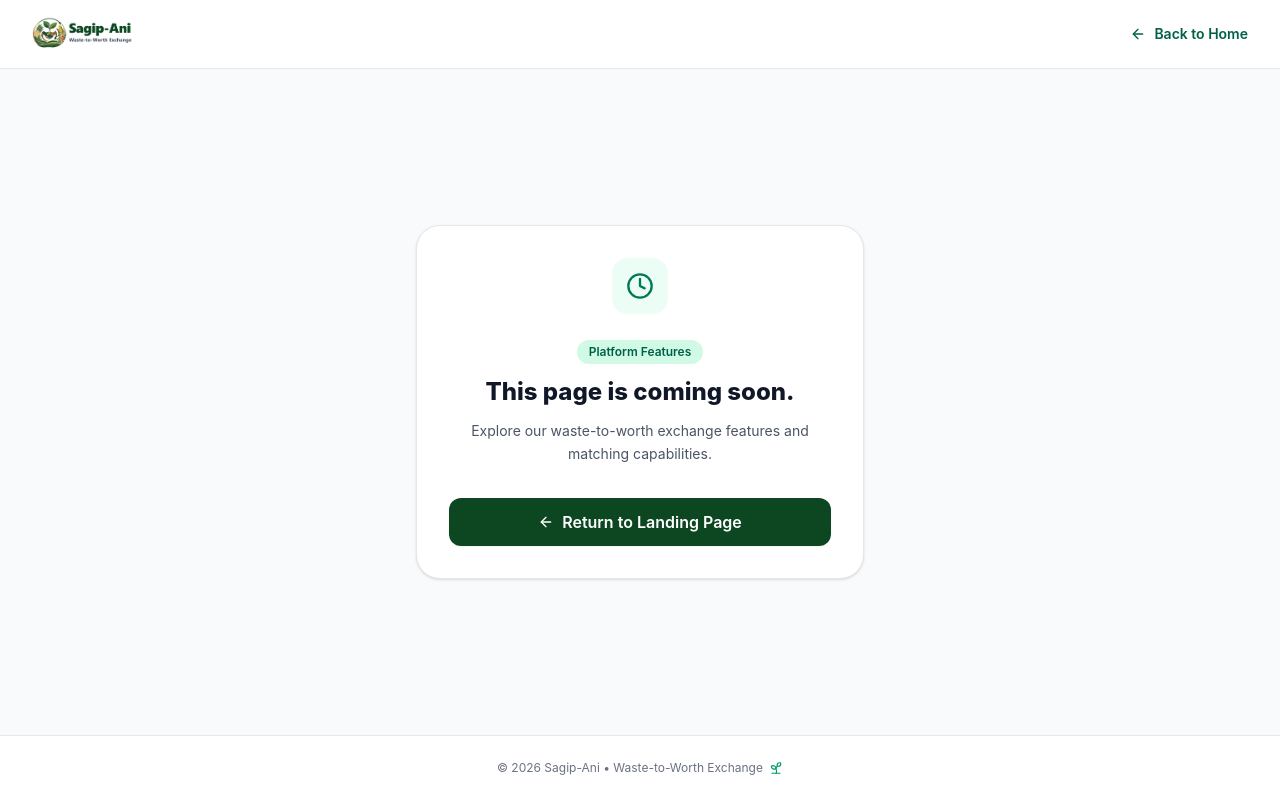
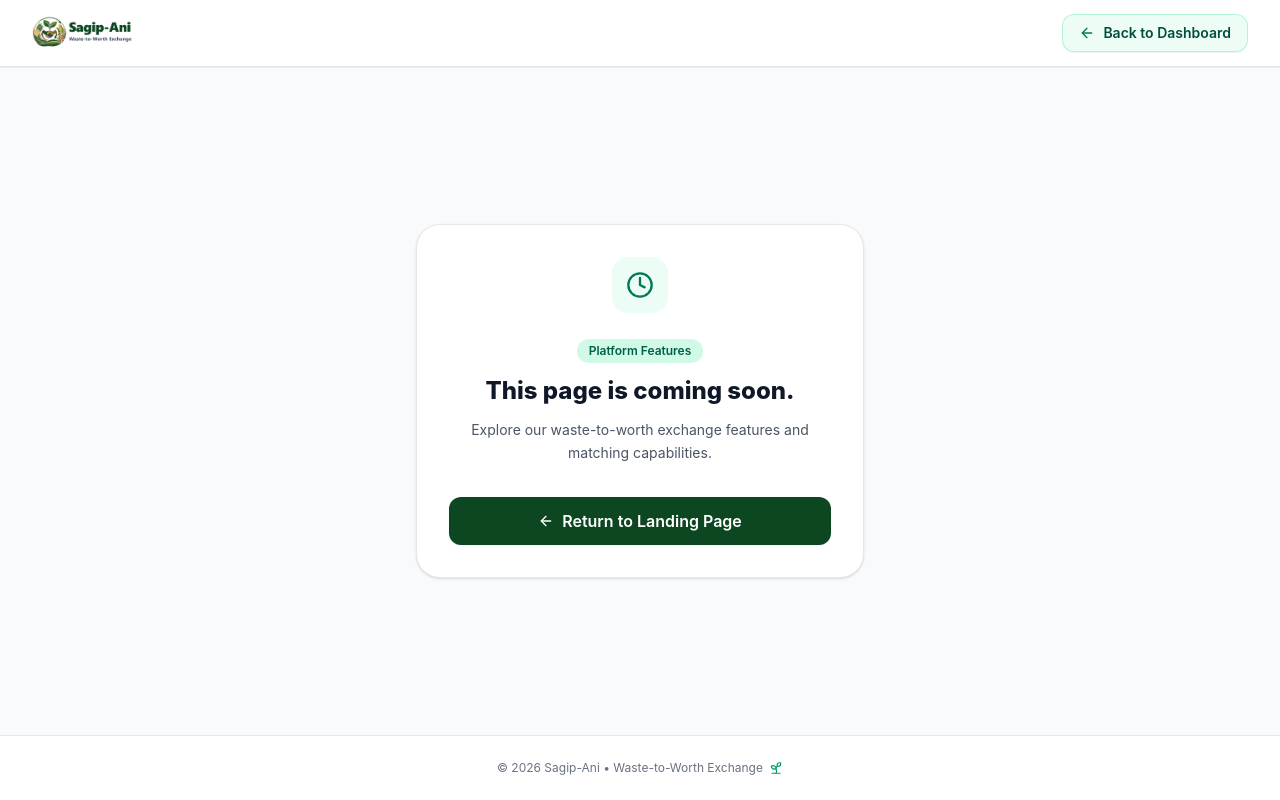
Before and after one commit to Sagip-Ani/Sagip-Ani-Waste-to-Worth-Exchange, a React (Vite) app: page /features in a window 1280 px wide. Built offline with nearby package versions, Linux system fonts and the light colour scheme.

Commit message:
style(placeholder): align Back to Dashboard button styling with login header

```diff
--- a/src/pages/PlaceholderPage.jsx
+++ b/src/pages/PlaceholderPage.jsx
@@ -8,23 +8,23 @@ export default function PlaceholderPage({ title, description }) {
   return (
     <div className="min-h-screen bg-gray-50 flex flex-col justify-between">
       {/* Header Bar */}
-      <header className="bg-white border-b border-gray-200 py-4 px-6 sm:px-8">
+      <header className="bg-white border-b border-gray-200 py-3.5 px-4 sm:px-6 lg:px-8 sticky top-0 z-30 shadow-2xs">
         <div className="max-w-7xl mx-auto flex items-center justify-between">
           <button
             type="button"
             onClick={() => navigate('/')}
-            className="flex items-center gap-2 cursor-pointer focus:outline-hidden"
+            className="flex items-center gap-2 cursor-pointer focus:outline-hidden transition-transform hover:scale-[1.01]"
           >
-            <img src={logoImg} alt="Sagip-Ani logo" className="h-9 w-auto" />
+            <img src={logoImg} alt="Sagip-Ani logo" className="h-8 sm:h-9 w-auto" />
           </button>
 
           <button
             type="button"
             onClick={() => navigate('/')}
-            className="inline-flex items-center gap-2 text-sm font-semibold text-emerald-800 hover:text-emerald-950 cursor-pointer"
+            className="inline-flex items-center gap-2 px-3.5 sm:px-4 py-2 rounded-xl text-xs sm:text-sm font-semibold text-emerald-900 bg-emerald-50/90 hover:bg-emerald-100/90 border border-emerald-200/80 hover:border-emerald-300 transition-all duration-150 shadow-2xs hover:shadow-xs cursor-pointer group"
           >
-            <ArrowLeft className="w-4 h-4" />
-            <span>Back to Home</span>
+            <ArrowLeft className="w-4 h-4 text-emerald-700 transition-transform duration-150 group-hover:-translate-x-0.5" />
+            <span>Back to Dashboard</span>
           </button>
         </div>
       </header>
```
